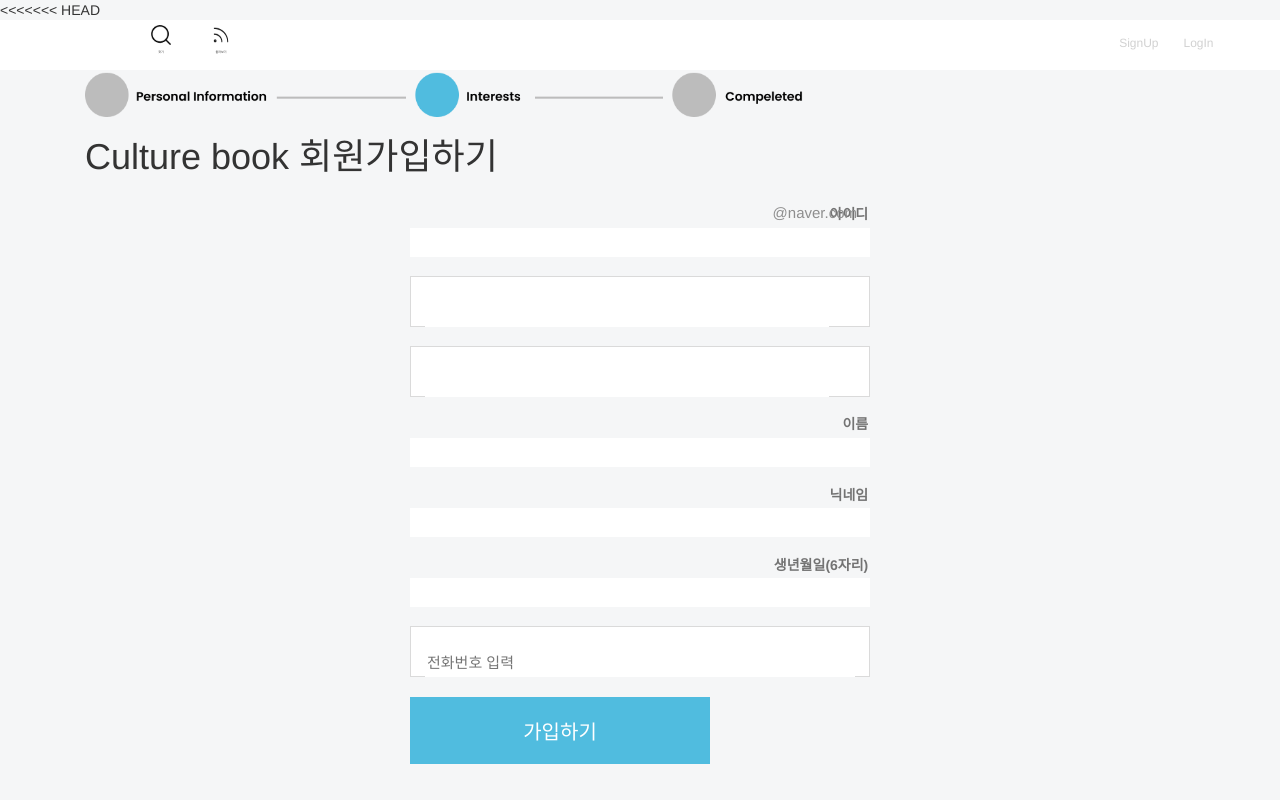
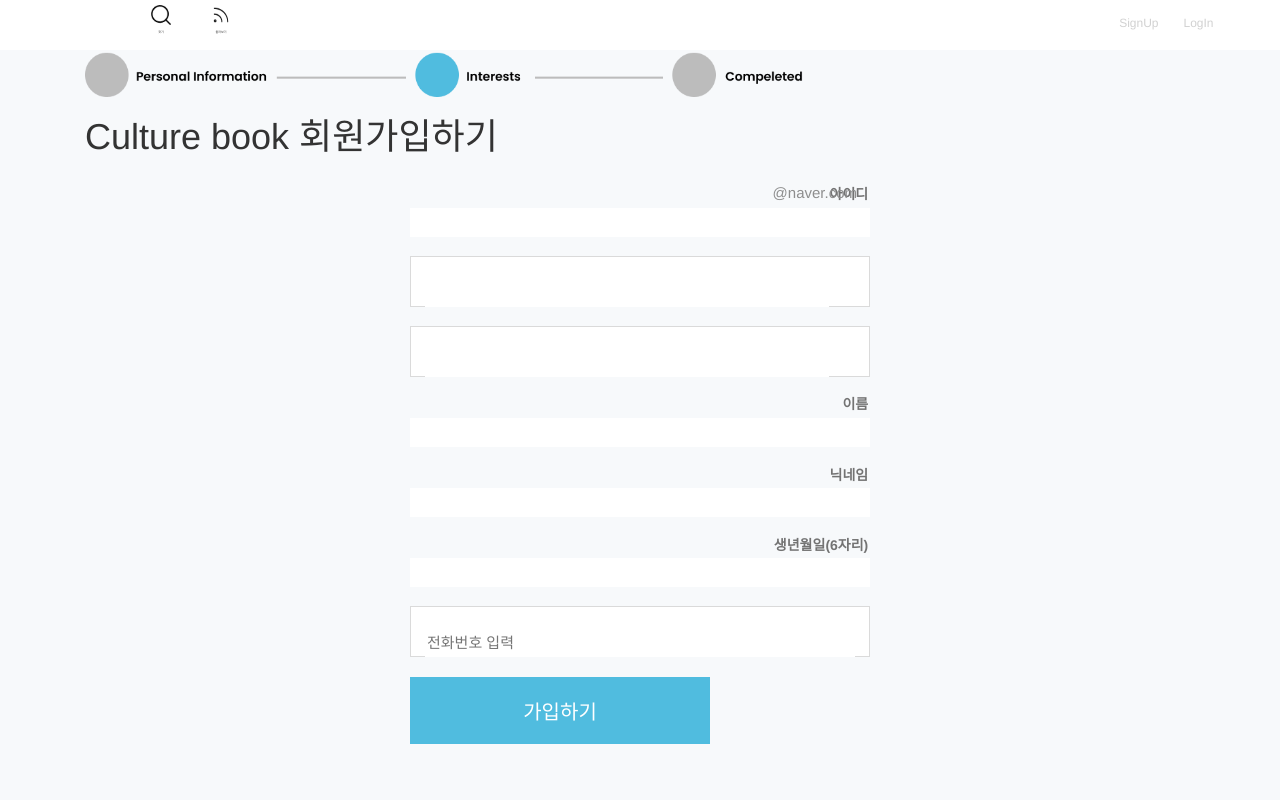
Before and after one commit to LikeLion-CAU-9th/Django-fancy-coder, a Django app: template byurak/accounts/templates/accounts_signup.html in a window 1280 px wide. Run offline with Django 3.2, Linux system fonts and the light colour scheme; the template is opened without the code that fills it, so the values that code supplies are empty; some libraries are stand-ins or nearby versions.

Commit message:
fixed error

```diff
--- a/byurak/byurak/templates/base.html
+++ b/byurak/byurak/templates/base.html
@@ -11,7 +11,6 @@
     <link href="https://cdn.jsdelivr.net/npm/bootstrap@5.0.1/dist/css/bootstrap.min.css" rel="stylesheet"
         integrity="sha384-+0n0xVW2eSR5OomGNYDnhzAbDsOXxcvSN1TPprVMTNDbiYZCxYbOOl7+AMvyTG2x" crossorigin="anonymous">
     <link rel="stylesheet" href="{% static 'css/pinterest_effect.css' %}">
-<<<<<<< HEAD
     <link href="//maxcdn.bootstrapcdn.com/font-awesome/4.1.0/css/font-awesome.min.css" rel="stylesheet">
     <title>Culture Book</title>
     <link rel="stylesheet" href="{% static 'css/new_main.css' %}">
@@ -169,7 +168,6 @@
             border-radius: 6px;
             border: 1px solid var(--scrollbarBG);
         }
->>>>>>> 35a30aef473aac09e7e86bc1f43c432316d2088e
         body {
             background-color: #F7F9FB;
         }
@@ -421,7 +419,7 @@
                 <li style="padding-top:15px;">{{user.name}} 님</li>
             </div>
             <div class="col-2" style="padding-right:10px;">
-                <li style="padding-top:10px;"><a href="{% url 'profile' %}" style="color: rgba(24, 24, 24, 0.2);"
+                <li style="padding-top:10px;"><a href="{% url 'profile' user.profile.id %}" style="color: rgba(24, 24, 24, 0.2);"
                         class="navbar-right">MyPage</a></li>
                 <li style="padding-top:10px;"><a href="{% url 'accounts_logout' %}"
                         style="color: rgba(24, 24, 24, 0.2);" class="navbar-right">LogOut</a></li>
```
Also changed, not shown: byurak/group/migrations/0011_alter_group_end_date.py (added).
